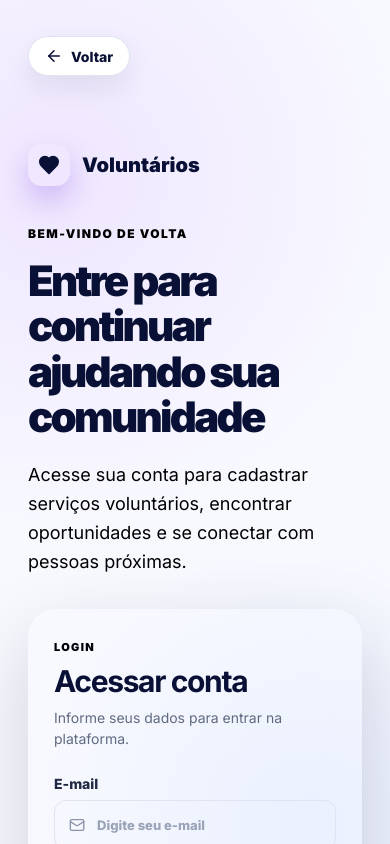
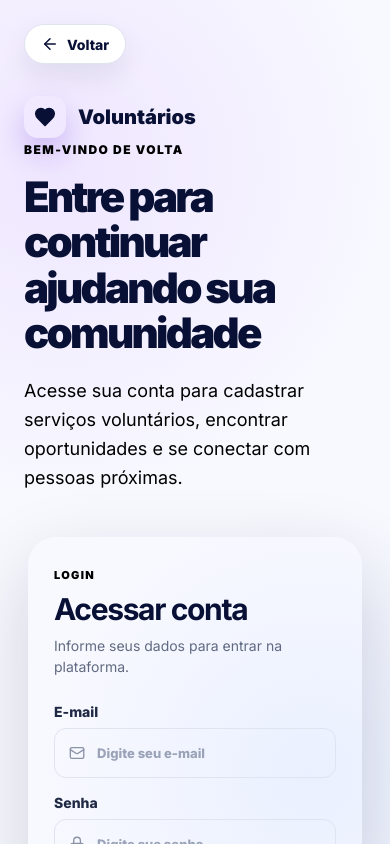
Before and after one commit to Hadassa-Brenda/Volunt, a React (Create React App) app in the folder voluntarios-react/: page / in a window 390 px wide. Both pictures are taken after a click on the button "Entrar". Shown: the top 844 px of the page. Built offline with nearby package versions, Linux system fonts and the light colour scheme.

Commit message:
style: adjust padding and layout for LoginPage components

```diff
--- a/voluntarios-react/src/pages/LoginPages/LoginPages.css
+++ b/voluntarios-react/src/pages/LoginPages/LoginPages.css
@@ -1,5 +1,4 @@
 .login-page {
-  min-height: 100vh;
   display: grid;
   grid-template-columns: 1fr 520px;
   background:
@@ -9,7 +8,7 @@
 }
 
 .login-page__left {
-  padding: 48px 64px;
+  padding: 24px 24px;
   display: flex;
   flex-direction: column;
   justify-content: space-between;
@@ -75,7 +74,7 @@
   display: flex;
   align-items: center;
   gap: 14px;
-  padding: 18px 20px;
+  padding: 18px 18px;
   border-radius: 22px;
   background: rgba(255, 255, 255, 0.78);
   box-shadow: 0 18px 42px rgba(15, 20, 55, 0.1);
@@ -267,11 +266,6 @@
     grid-template-columns: 1fr;
   }
 
-  .login-page__left {
-    padding: 36px 28px 12px;
-    gap: 36px;
-  }
-
   .login-page__info-card {
     display: none;
   }
```
